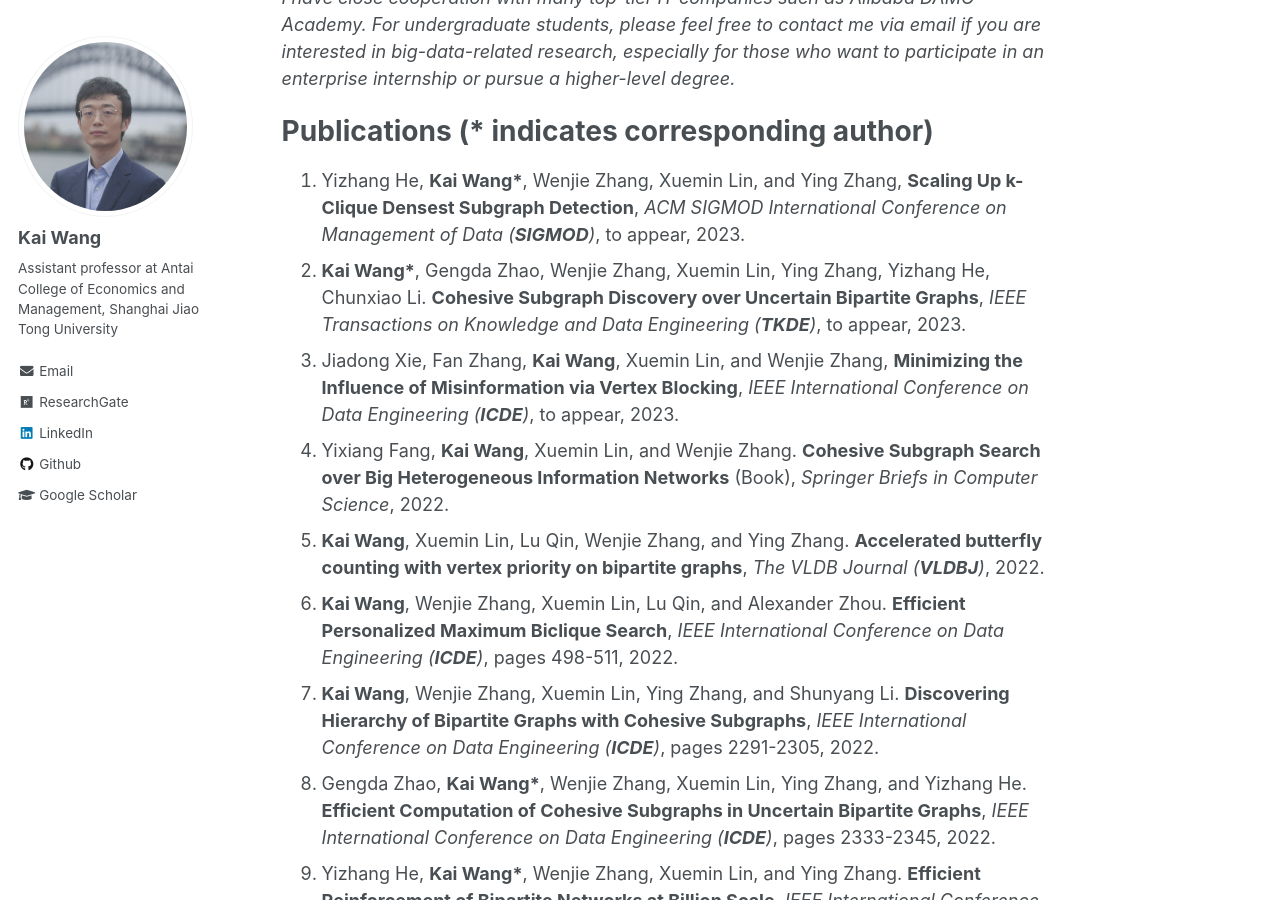
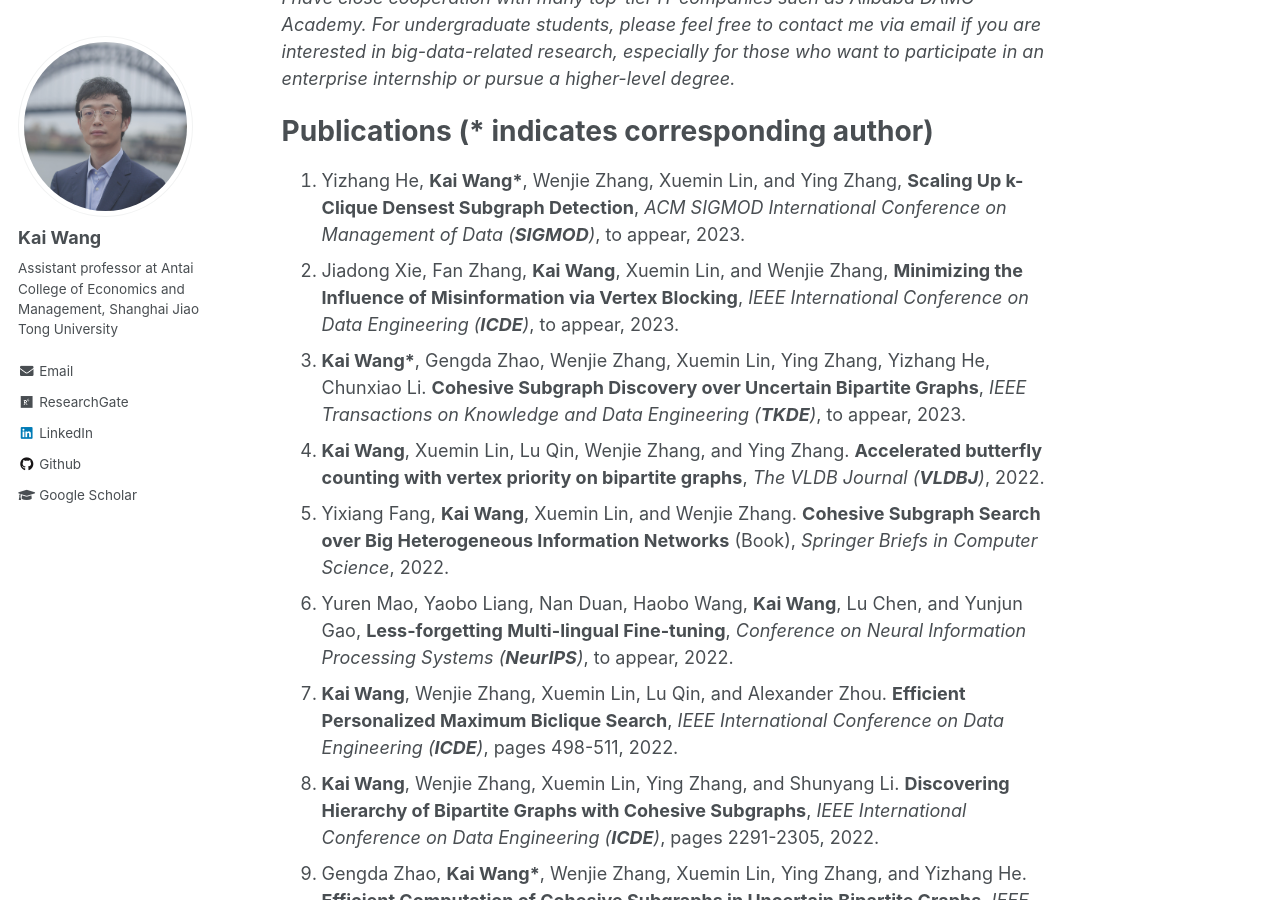
Before and after one commit to cs-kaiwang/cs-kaiwang.github.io, a Jekyll site: the page built from _pages/about.md, in a window 1280 px wide and 900 px high, scrolled down 466 px. Built offline with Jekyll 4.4.1, drawn with Linux system fonts in a browser that asks for light colours.

Commit message:
Update about.md

```diff
--- a/_pages/about.md
+++ b/_pages/about.md
@@ -14,36 +14,35 @@ His research interests lie in big data analytics, especially for the graph/netwo
 
 *I have close cooperation with many top-tier IT companies such as Alibaba DAMO Academy. For undergraduate students, please feel free to contact me via email if you are interested in big-data-related research, especially for those who want to participate in an enterprise internship or pursue a higher-level degree.*
 
-<!---Yuren Mao, Yaobo Liang, Nan Duan, Haobo Wang, Kai Wang, Lu Chen, and Yunjun Gao, Less-forgetting Multi-lingual Fine-tuning, Conference on Neural Information Processing Systems (NeurIPS), to appear, 2022.--->
-
 Publications (* indicates corresponding author)
 ======
 1. Yizhang He, **Kai Wang\***, Wenjie Zhang, Xuemin Lin, and Ying Zhang, **Scaling Up k-Clique Densest Subgraph Detection**, *ACM SIGMOD International Conference on Management of Data (**SIGMOD**)*, to appear, 2023.
-2. **Kai Wang\***, Gengda Zhao, Wenjie Zhang, Xuemin Lin, Ying Zhang, Yizhang He, Chunxiao Li. **Cohesive Subgraph Discovery over Uncertain Bipartite Graphs**, *IEEE Transactions on Knowledge and Data Engineering (**TKDE**)*, to appear, 2023.
-3. Jiadong Xie, Fan Zhang, **Kai Wang**, Xuemin Lin, and Wenjie Zhang, **Minimizing the Influence of Misinformation via Vertex Blocking**, *IEEE International Conference on Data Engineering (**ICDE**)*, to appear, 2023.
-4. Yixiang Fang, **Kai Wang**, Xuemin Lin, and Wenjie Zhang. **Cohesive Subgraph Search over Big Heterogeneous Information Networks** (Book), *Springer Briefs in Computer Science*, 2022.
-5. **Kai Wang**, Xuemin Lin, Lu Qin, Wenjie Zhang, and Ying Zhang. **Accelerated butterfly counting with vertex priority on bipartite graphs**, *The VLDB Journal (**VLDBJ**)*, 2022.
-6. **Kai Wang**, Wenjie Zhang, Xuemin Lin, Lu Qin, and Alexander Zhou. **Efficient Personalized Maximum Biclique Search**, *IEEE International Conference on Data Engineering (**ICDE**)*, pages 498-511, 2022.
-7. **Kai Wang**, Wenjie Zhang, Xuemin Lin, Ying Zhang, and Shunyang Li. **Discovering Hierarchy of Bipartite Graphs with Cohesive Subgraphs**, *IEEE International Conference on Data Engineering (**ICDE**)*, pages 2291-2305, 2022.
-8. Gengda Zhao, **Kai Wang\***, Wenjie Zhang, Xuemin Lin, Ying Zhang, and Yizhang He. **Efficient Computation of Cohesive Subgraphs in Uncertain Bipartite Graphs**, *IEEE International Conference on Data Engineering (**ICDE**)*, pages 2333-2345, 2022.
-9. Yizhang He, **Kai Wang\***, Wenjie Zhang, Xuemin Lin, and Ying Zhang. **Efficient Reinforcement of Bipartite Networks at Billion Scale**, *IEEE International Conference on Data Engineering (**ICDE**)*, pages 446-458, 2022.
-10. **Kai Wang**, Wenjie Zhang, Ying Zhang, Lu Qin, and Yuting Zhang. **Discovering Significant Communities on Bipartite Graphs: An Index-based Approach**, *IEEE Transactions on Knowledge and Data Engineering (**TKDE**)*, 2021.
-11. Yuting Zhang, **Kai Wang\***, Wenjie Zhang, Xuemin Lin, and Ying Zhang. **Pareto-Optimal Community Search on Large Bipartite Graphs**, *The Conference on Information and Knowledge Management (CIKM)*, pages 2647-2656, 2021.
-12. **Kai Wang**, Yiheng Hu, Xuemin Lin, Wenjie Zhang, Lu Qin, and Ying Zhang. **CohBGA: A Cohesive Structure Based Bipartite Graph Analytics System** (Demo), *The Conference on Information and Knowledge Management (CIKM)*, pages 4799-4803, 2021.
-13. Xiaoshuang Chen, **Kai Wang\***, Xuemin Lin, Wenjie Zhang, Lu Qin, and Ying Zhang. **Efficiently Answering Reachability and Path Queries on Temporal Bipartite Graphs**, *International Conference on Very Large Data Bases (**VLDB**)*, 14(10): 1845-1858, 2021.
-14. Yixiang Fang, **Kai Wang**, Xuemin Lin, and Wenjie Zhang. **Cohesive Subgraph Search over Big Heterogeneous Information Networks: Applications, Challenges, and Solutions** (Tutorial), *ACM SIGMOD International Conference on Management of Data (**SIGMOD**)*, pages 2829-2838, 2021.
-15. **Kai Wang**, Xuemin Lin, Lu Qin, Wenjie Zhang, and Ying Zhang. **Towards Efficient Solutions of Bitruss Decomposition for Large-scale Bipartite Graphs**, *The VLDB Journal (**VLDBJ**)*, 31(2): 203-226, 2021.
-16. Yizhang He, **Kai Wang\***, Wenjie Zhang, Xuemin Lin, and Ying Zhang. **Exploring Cohesive Subgraphs with Vertex Engagement and Tie Strength in Bipartite Graphs**, *Information Sciences*, 572: 277-296, 2021.
-17. Fan Zhang, Jiadong Xie, **Kai Wang**, Shiyu Yang, Yu Jiang. **Discovering Key Users for Defending Network Structural Stability**, *World Wide Web*, 25(2): 679-701, 2021.
-18. Bo Tang, Man Lung Yiu, Kyriakos Mouratidis, Jiahao Zhang, and **Kai Wang**. **On Discovering Motifs and Frequent Patterns in Spatial Trajectories with Discrete Frechet Distance**, *GeoInformatica*, 26(1): 29-66, 2021.
-19. **Kai Wang**, Wenjie Zhang, Xuemin Lin, Ying Zhang, Lu Qin, and Yuting Zhang. **Efficient and Effective Community Search on Large-scale Bipartite Graphs**, *IEEE International Conference on Data Engineering (**ICDE**)*, pages 85-96, 2021.
-20. **Kai Wang**, Shuting Wang, Xin Cao, and Lu Qin. **Efficient Radius-bounded Community Search in Geo-social Networks**, *IEEE Transactions on Knowledge and Data Engineering (**TKDE**)*, 34(9): 4186-4200, 2020.
-21. Maryam Ghafouri, **Kai Wang\***, Fan Zhang, Ying Zhang, and Xuemin Lin. **Efficient Graph Hierarchical Decomposition With User Engagement And Tie Strength**, *International Conference on Database Systems for Advanced Applications (DASFAA)*, pages 448-465, 2020.
-22. **Kai Wang**, Xuemin Lin, Lu Qin, Wenjie Zhang, and Ying Zhang. **Efficient Bitruss Decomposition for Large-scale Bipartite Graphs**, *IEEE International Conference on Data Engineering (**ICDE**)*, pages 661-672, 2020.
-23. **Kai Wang**, Xuemin Lin, Lu Qin, Wenjie Zhang, and Ying Zhang. **Vertex Priority Based Butterfly Counting for Large-scale Bipartite Networks**, *International Conference on Very Large Data Bases (**VLDB**)*, 12(10): 1139-1152, 2019.
-24. **Kai Wang**, Xin Cao, Xuemin Lin, Wenjie Zhang, and Lu Qin. **Efficient Computing of Radius-bounded k-cores**, *IEEE International Conference on Data Engineering (**ICDE**)*, pages 233-244, 2018.
-25. Bo Tang, Man Lung Yiu, Kyriakos Mouratidis, and **Kai Wang**. **Efficient Motif Discovery in Spatial Trajectories using Discrete Fréchet Distance**, *International Conference on Extending Database Technology (EDBT)*, pages 378-389, 2017.
-26. Lu Chen, Yunjun Gao, **Kai Wang**, Christian S Jensen, and Gang Chen. **Answering Why-not Questions on Metric Probabilistic Range Queries**, *IEEE International Conference on Data Engineering (**ICDE**)*, pages 767-778, 2016.
+2. Jiadong Xie, Fan Zhang, **Kai Wang**, Xuemin Lin, and Wenjie Zhang, **Minimizing the Influence of Misinformation via Vertex Blocking**, *IEEE International Conference on Data Engineering (**ICDE**)*, to appear, 2023.
+3. **Kai Wang\***, Gengda Zhao, Wenjie Zhang, Xuemin Lin, Ying Zhang, Yizhang He, Chunxiao Li. **Cohesive Subgraph Discovery over Uncertain Bipartite Graphs**, *IEEE Transactions on Knowledge and Data Engineering (**TKDE**)*, to appear, 2023.
+4. **Kai Wang**, Xuemin Lin, Lu Qin, Wenjie Zhang, and Ying Zhang. **Accelerated butterfly counting with vertex priority on bipartite graphs**, *The VLDB Journal (**VLDBJ**)*, 2022.
+5. Yixiang Fang, **Kai Wang**, Xuemin Lin, and Wenjie Zhang. **Cohesive Subgraph Search over Big Heterogeneous Information Networks** (Book), *Springer Briefs in Computer Science*, 2022.
+6. Yuren Mao, Yaobo Liang, Nan Duan, Haobo Wang, **Kai Wang**, Lu Chen, and Yunjun Gao, **Less-forgetting Multi-lingual Fine-tuning**, *Conference on Neural Information Processing Systems (**NeurIPS**)*, to appear, 2022.
+7. **Kai Wang**, Wenjie Zhang, Xuemin Lin, Lu Qin, and Alexander Zhou. **Efficient Personalized Maximum Biclique Search**, *IEEE International Conference on Data Engineering (**ICDE**)*, pages 498-511, 2022.
+8. **Kai Wang**, Wenjie Zhang, Xuemin Lin, Ying Zhang, and Shunyang Li. **Discovering Hierarchy of Bipartite Graphs with Cohesive Subgraphs**, *IEEE International Conference on Data Engineering (**ICDE**)*, pages 2291-2305, 2022.
+9. Gengda Zhao, **Kai Wang\***, Wenjie Zhang, Xuemin Lin, Ying Zhang, and Yizhang He. **Efficient Computation of Cohesive Subgraphs in Uncertain Bipartite Graphs**, *IEEE International Conference on Data Engineering (**ICDE**)*, pages 2333-2345, 2022.
+10. Yizhang He, **Kai Wang\***, Wenjie Zhang, Xuemin Lin, and Ying Zhang. **Efficient Reinforcement of Bipartite Networks at Billion Scale**, *IEEE International Conference on Data Engineering (**ICDE**)*, pages 446-458, 2022.
+11. **Kai Wang**, Wenjie Zhang, Ying Zhang, Lu Qin, and Yuting Zhang. **Discovering Significant Communities on Bipartite Graphs: An Index-based Approach**, *IEEE Transactions on Knowledge and Data Engineering (**TKDE**)*, 2021.
+12. Yuting Zhang, **Kai Wang\***, Wenjie Zhang, Xuemin Lin, and Ying Zhang. **Pareto-Optimal Community Search on Large Bipartite Graphs**, *The Conference on Information and Knowledge Management (CIKM)*, pages 2647-2656, 2021.
+13. **Kai Wang**, Yiheng Hu, Xuemin Lin, Wenjie Zhang, Lu Qin, and Ying Zhang. **CohBGA: A Cohesive Structure Based Bipartite Graph Analytics System** (Demo), *The Conference on Information and Knowledge Management (CIKM)*, pages 4799-4803, 2021.
+14. Xiaoshuang Chen, **Kai Wang\***, Xuemin Lin, Wenjie Zhang, Lu Qin, and Ying Zhang. **Efficiently Answering Reachability and Path Queries on Temporal Bipartite Graphs**, *International Conference on Very Large Data Bases (**VLDB**)*, 14(10): 1845-1858, 2021.
+15. Yixiang Fang, **Kai Wang**, Xuemin Lin, and Wenjie Zhang. **Cohesive Subgraph Search over Big Heterogeneous Information Networks: Applications, Challenges, and Solutions** (Tutorial), *ACM SIGMOD International Conference on Management of Data (**SIGMOD**)*, pages 2829-2838, 2021.
+16. **Kai Wang**, Xuemin Lin, Lu Qin, Wenjie Zhang, and Ying Zhang. **Towards Efficient Solutions of Bitruss Decomposition for Large-scale Bipartite Graphs**, *The VLDB Journal (**VLDBJ**)*, 31(2): 203-226, 2021.
+17. Yizhang He, **Kai Wang\***, Wenjie Zhang, Xuemin Lin, and Ying Zhang. **Exploring Cohesive Subgraphs with Vertex Engagement and Tie Strength in Bipartite Graphs**, *Information Sciences*, 572: 277-296, 2021.
+18. Fan Zhang, Jiadong Xie, **Kai Wang**, Shiyu Yang, Yu Jiang. **Discovering Key Users for Defending Network Structural Stability**, *World Wide Web*, 25(2): 679-701, 2021.
+19. Bo Tang, Man Lung Yiu, Kyriakos Mouratidis, Jiahao Zhang, and **Kai Wang**. **On Discovering Motifs and Frequent Patterns in Spatial Trajectories with Discrete Frechet Distance**, *GeoInformatica*, 26(1): 29-66, 2021.
+20. **Kai Wang**, Wenjie Zhang, Xuemin Lin, Ying Zhang, Lu Qin, and Yuting Zhang. **Efficient and Effective Community Search on Large-scale Bipartite Graphs**, *IEEE International Conference on Data Engineering (**ICDE**)*, pages 85-96, 2021.
+21. **Kai Wang**, Shuting Wang, Xin Cao, and Lu Qin. **Efficient Radius-bounded Community Search in Geo-social Networks**, *IEEE Transactions on Knowledge and Data Engineering (**TKDE**)*, 34(9): 4186-4200, 2020.
+22. Maryam Ghafouri, **Kai Wang\***, Fan Zhang, Ying Zhang, and Xuemin Lin. **Efficient Graph Hierarchical Decomposition With User Engagement And Tie Strength**, *International Conference on Database Systems for Advanced Applications (DASFAA)*, pages 448-465, 2020.
+23. **Kai Wang**, Xuemin Lin, Lu Qin, Wenjie Zhang, and Ying Zhang. **Efficient Bitruss Decomposition for Large-scale Bipartite Graphs**, *IEEE International Conference on Data Engineering (**ICDE**)*, pages 661-672, 2020.
+24. **Kai Wang**, Xuemin Lin, Lu Qin, Wenjie Zhang, and Ying Zhang. **Vertex Priority Based Butterfly Counting for Large-scale Bipartite Networks**, *International Conference on Very Large Data Bases (**VLDB**)*, 12(10): 1139-1152, 2019.
+25. **Kai Wang**, Xin Cao, Xuemin Lin, Wenjie Zhang, and Lu Qin. **Efficient Computing of Radius-bounded k-cores**, *IEEE International Conference on Data Engineering (**ICDE**)*, pages 233-244, 2018.
+26. Bo Tang, Man Lung Yiu, Kyriakos Mouratidis, and **Kai Wang**. **Efficient Motif Discovery in Spatial Trajectories using Discrete Fréchet Distance**, *International Conference on Extending Database Technology (EDBT)*, pages 378-389, 2017.
+27. Lu Chen, Yunjun Gao, **Kai Wang**, Christian S Jensen, and Gang Chen. **Answering Why-not Questions on Metric Probabilistic Range Queries**, *IEEE International Conference on Data Engineering (**ICDE**)*, pages 767-778, 2016.
 
 
 Talks
```
